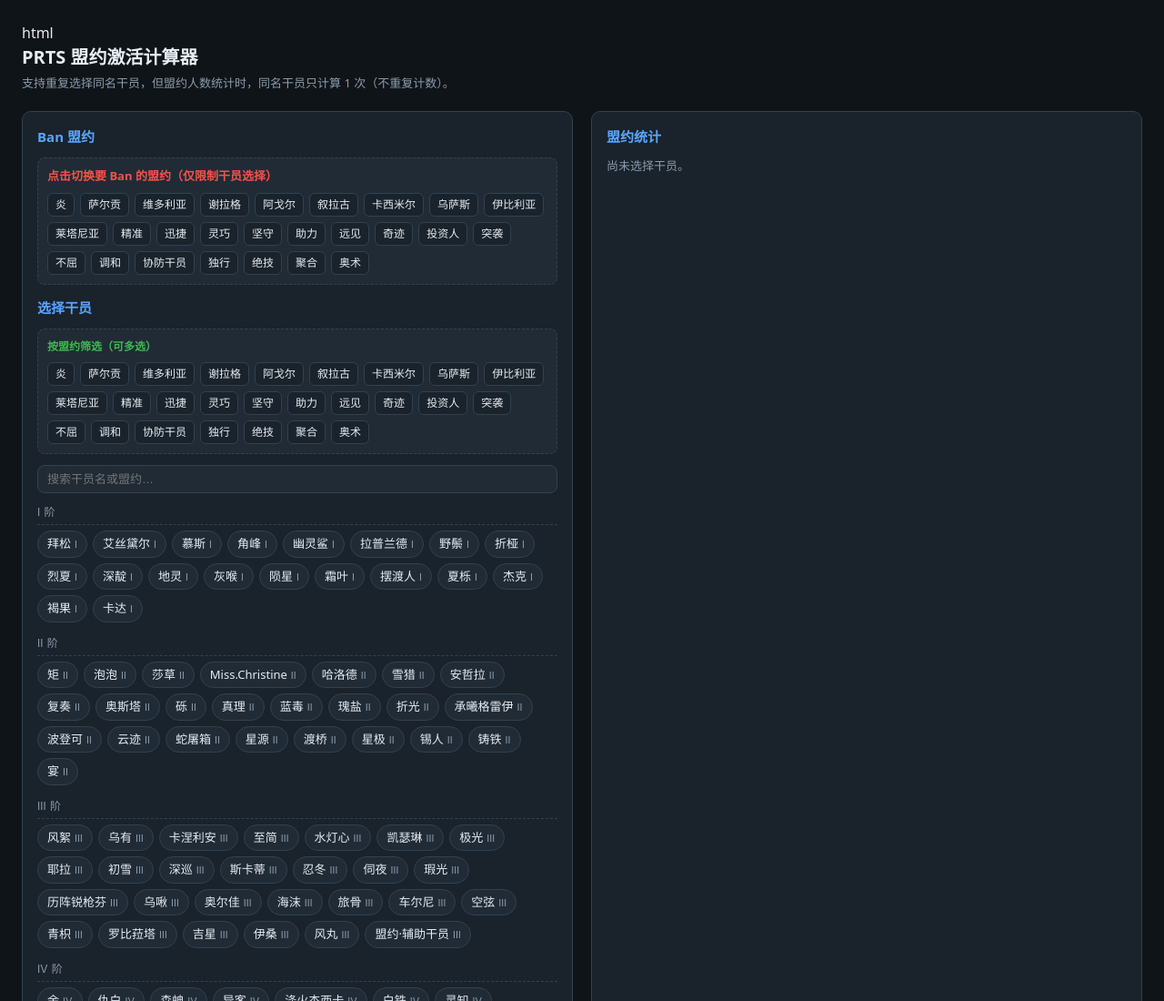
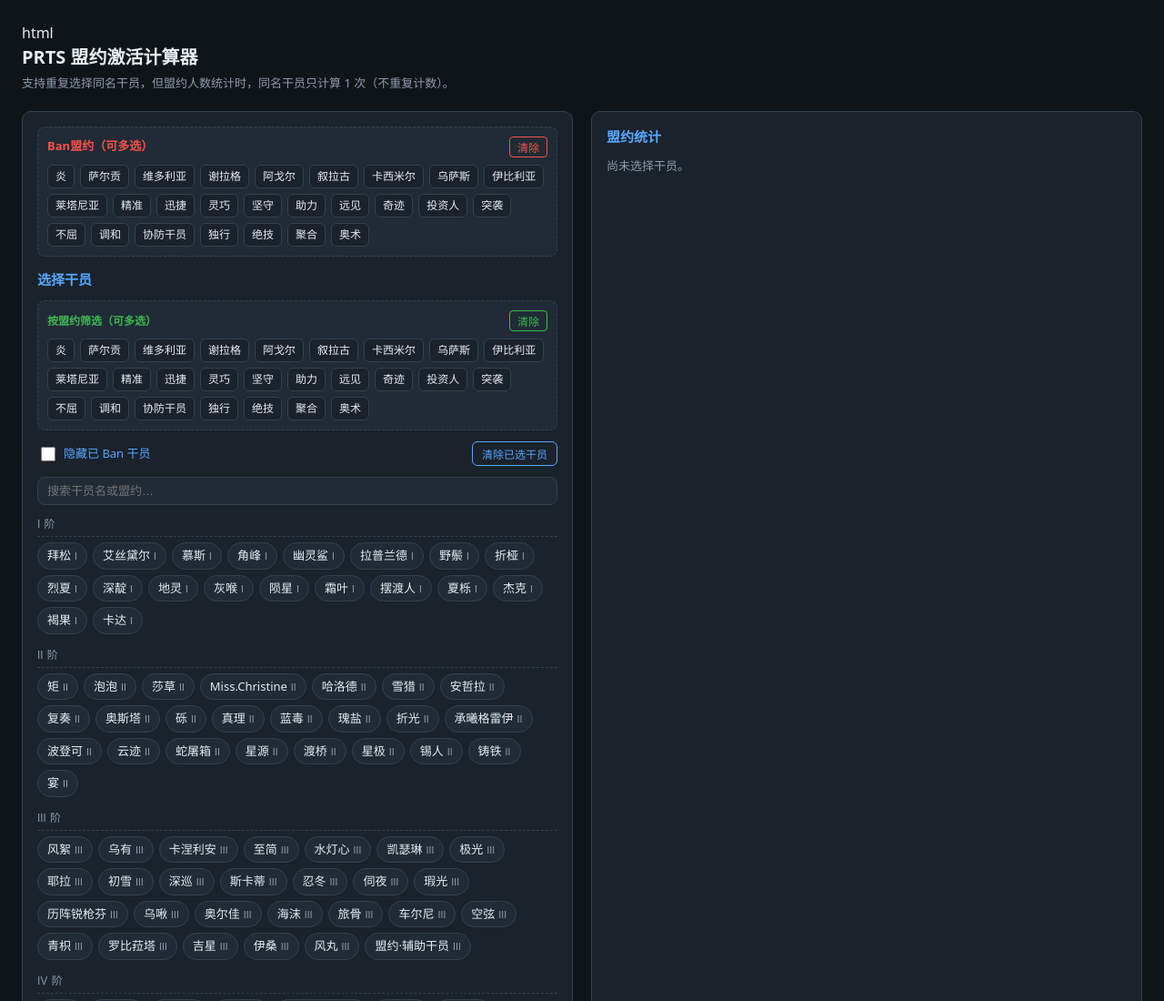
Before and after one commit to Dragon-self/Arknights-GarrisonAgreement-Calculator, a plain HTML site: page index.html in a window 1280 px wide. Shown: the top 1100 px of the page at 91% size. Drawn offline with Linux system fonts and the light colour scheme.

Commit message:
Update index.html

```diff
--- a/index.html
+++ b/index.html
@@ -26,7 +26,7 @@ html
     padding:16px;
   }
   .panel h2{font-size:15px;margin:0 0 12px;color:var(--accent2)}
-  .toolbar{display:flex;gap:8px;flex-wrap:wrap;margin-bottom:12px}
+  .toolbar{display:flex;gap:8px;flex-wrap:wrap;margin-bottom:12px; align-items: center;}
   button{
     background:var(--panel2);color:var(--text);border:1px solid var(--line);
     border-radius:8px;padding:6px 10px;font-size:13px;cursor:pointer;
@@ -36,6 +36,30 @@ html
     flex:1;min-width:140px;background:var(--panel2);color:var(--text);
     border:1px solid var(--line);border-radius:8px;padding:7px 10px;font-size:13px;
   }
+
+  /* 快捷操作按钮组 */
+  .action-group {
+    display: flex; justify-content: space-between; align-items: center;
+    flex-wrap: wrap; gap: 8px; margin-bottom: 12px;
+  }
+
+  /* 修改为蓝色字体的按钮 */
+  .action-btn {
+    background: transparent; border: 1px solid var(--accent2); border-radius: 6px;
+    padding: 4px 10px; font-size: 12px; cursor: pointer; transition: all .1s;
+    color: var(--accent2);
+  }
+  .action-btn:hover { color: #fff; background: var(--accent2); }
+
+  /* 隐藏已Ban开关 */
+  .toggle-label {
+    display: inline-flex; align-items: center; gap: 6px;
+    font-size: 13px; cursor: pointer; user-select: none; color: var(--accent2);
+  }
+  .toggle-label input {
+    accent-color: var(--accent2); width: 16px; height: 16px; cursor: pointer;
+  }
+
   .grade-block{margin-bottom:14px}
   .grade-title{
     font-size:12px;color:var(--muted);letter-spacing:.05em;margin-bottom:6px;
@@ -43,7 +67,6 @@ html
   }
   .chips{display:flex;flex-wrap:wrap;gap:6px}
 
-  /* 干员标签样式 */
   .chip{
     position: relative;
     background:var(--panel2);border:1px solid var(--line);border-radius:999px;
@@ -59,7 +82,6 @@ html
   .chip .g{color:var(--muted);font-size:11px;margin-left:4px}
   .chip.selected .g{color:#9ecbff}
 
-  /* 右上角的减号按钮 */
   .chip-minus {
     position: absolute;
     top: -4px;
@@ -89,7 +111,18 @@ html
     background:var(--panel2);border:1px dashed var(--line);border-radius:8px;
     padding:10px;margin-bottom:14px;
   }
-  .ban-title{font-size:13px;font-weight:600;margin-bottom:8px;color:var(--danger)}
+  .ban-header {
+    display: flex; justify-content: space-between; align-items: center;
+    margin-bottom: 8px;
+  }
+  .ban-title{font-size:13px;font-weight:600;color:var(--danger); margin: 0;}
+  .btn-clear-ban {
+    background: transparent; border: 1px solid var(--danger); border-radius: 4px;
+    color: var(--danger); font-size: 12px; cursor: pointer; padding: 2px 8px;
+    transition: all .1s;
+  }
+  .btn-clear-ban:hover { color: #fff; background: var(--danger); }
+
   .ban-list{display:flex;flex-wrap:wrap;gap:6px}
   .ban-chip{
     background:var(--panel);
@@ -104,11 +137,23 @@ html
   .ban-chip:hover{border-color:var(--danger)}
   .ban-chip.on{background:#f8514922;border-color:var(--danger);color:#ffb3ad}
 
+  /* 筛选框与按钮 */
   .filter-box {
     background: var(--panel2); border: 1px dashed var(--line); border-radius: 8px;
     padding: 10px; margin-bottom: 12px;
   }
-  .filter-title{font-size:12px;font-weight:600;margin-bottom:8px;color:var(--accent)}
+  .filter-header {
+    display: flex; justify-content: space-between; align-items: center;
+    margin-bottom: 8px;
+  }
+  .filter-title{font-size:12px;font-weight:600;color:var(--accent); margin: 0;}
+  .btn-clear-filter {
+    background: transparent; border: 1px solid var(--accent); border-radius: 4px;
+    color: var(--accent); font-size: 12px; cursor: pointer; padding: 2px 8px;
+    transition: all .1s;
+  }
+  .btn-clear-filter:hover { color: #fff; background: var(--accent); }
+
   .filter-list{display:flex;flex-wrap:wrap;gap:6px;}
   .filter-chip{
     background:var(--panel); border:1px solid var(--line); border-radius:6px;
@@ -228,16 +273,29 @@ html
 
 <div class="layout">
   <div class="panel">
-    <h2>Ban 盟约</h2>
     <div class="ban-box">
-      <div class="ban-title">点击切换要 Ban 的盟约（仅限制干员选择）</div>
+      <div class="ban-header">
+        <div class="ban-title">Ban盟约（可多选）</div>
+        <button class="btn-clear-ban" id="clearBansBtn">清除</button>
+      </div>
       <div class="ban-list" id="banList"></div>
     </div>
 
     <h2>选择干员</h2>
     <div class="filter-box">
-      <div class="filter-title">按盟约筛选（可多选）</div>
+      <div class="filter-header">
+        <div class="filter-title">按盟约筛选（可多选）</div>
+        <button class="btn-clear-filter" id="clearFilterBtn">清除</button>
+      </div>
       <div class="filter-list" id="filterList"></div>
+    </div>
+
+    <!-- 快捷操作栏：左侧隐藏，右侧清除 -->
+    <div class="action-group">
+      <label class="toggle-label">
+        <input type="checkbox" id="hideBanned"> 隐藏已 Ban 干员
+      </label>
+      <button class="action-btn" id="clearSelsBtn">清除已选干员</button>
     </div>
 
     <div class="toolbar">
@@ -405,6 +463,7 @@ function renderOps() {
   const el = document.getElementById("operatorList");
   el.innerHTML = "";
   const kw = document.getElementById("search").value.trim().toLowerCase();
+  const hideBanned = document.getElementById("hideBanned").checked;
 
   GRADE_ORDER.forEach(g => {
     const list = OPS.filter(op => {
@@ -421,6 +480,8 @@ function renderOps() {
           if (!op.c.includes(c)) return false;
         }
       }
+
+      if (hideBanned && isBanned(op)) return false;
 
       return true;
     });
@@ -458,14 +519,12 @@ function renderOps() {
         };
       }
 
-      // 右上角加“-”按钮
       if (count > 0) {
         const minusBtn = document.createElement("div");
         minusBtn.className = "chip-minus";
         minusBtn.textContent = "-";
         minusBtn.onclick = (e) => {
-          e.stopPropagation(); // 阻止触发父元素的点击事件
-          // 找到最后一个该干员的实例并移除
+          e.stopPropagation();
           for (let i = sels.length - 1; i >= 0; i--) {
             if (sels[i].op.n === op.n) {
               sels.splice(i, 1);
@@ -638,7 +697,14 @@ function renderAll() {
   renderBan(); renderFilterList(); renderOps(); renderEquip(); renderResult();
 }
 
+/* 按钮事件绑定 */
+document.getElementById("clearSelsBtn").onclick = () => { sels = []; renderAll(); };
+document.getElementById("clearFilterBtn").onclick = () => { filterCovs.clear(); renderAll(); };
+document.getElementById("clearBansBtn").onclick = () => { bans.clear(); renderAll(); };
+
 document.getElementById("search").oninput = renderOps;
+document.getElementById("hideBanned").onchange = renderOps;
+
 renderAll();
 </script>
 </body>
```
